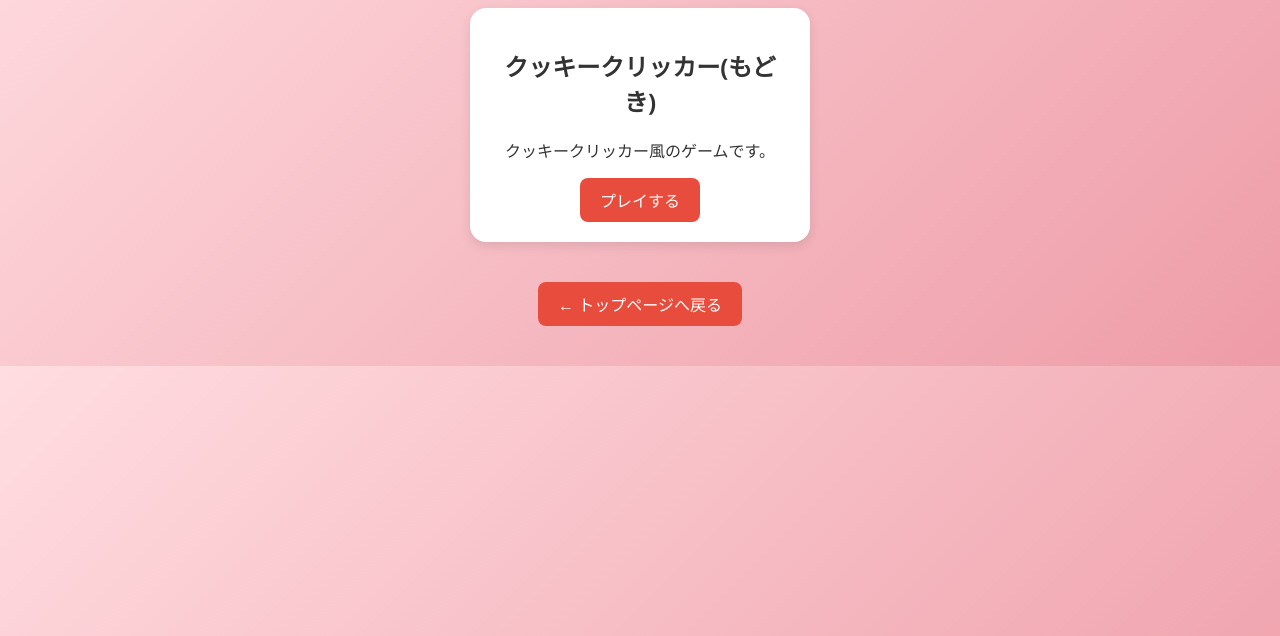
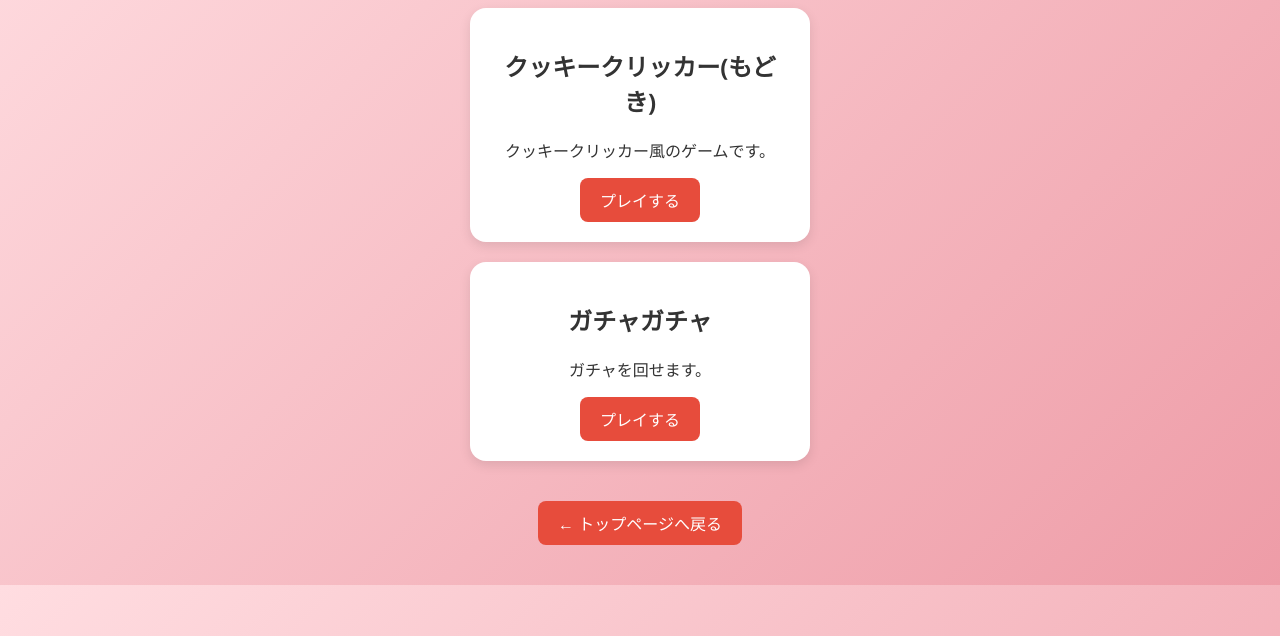
Before and after one commit to momijidaaa/momiji, a plain HTML site: page game.html in a window 1280 px wide. Shown: the part 164-800 px from the top of the page. Drawn offline with Linux system fonts and the light colour scheme.

Commit message:
game.html の更新

```diff
--- a/game.html
+++ b/game.html
@@ -63,7 +63,12 @@
     <div class="game">
       <h2>クッキークリッカー(もどき)</h2>
       <p>クッキークリッカー風のゲームです。</p>
-      <button class="btn" onclick="location.href='cookie'">プレイする</button>
+      <button class="btn" onclick="location.href='cookie.html'">プレイする</button>
+    </div>
+ <div class="game">
+      <h2>ガチャガチャ</h2>
+      <p>ガチャを回せます。</p>
+      <button class="btn" onclick="location.href='gacha.html'">プレイする</button>
     </div>
   </div>
 
```
